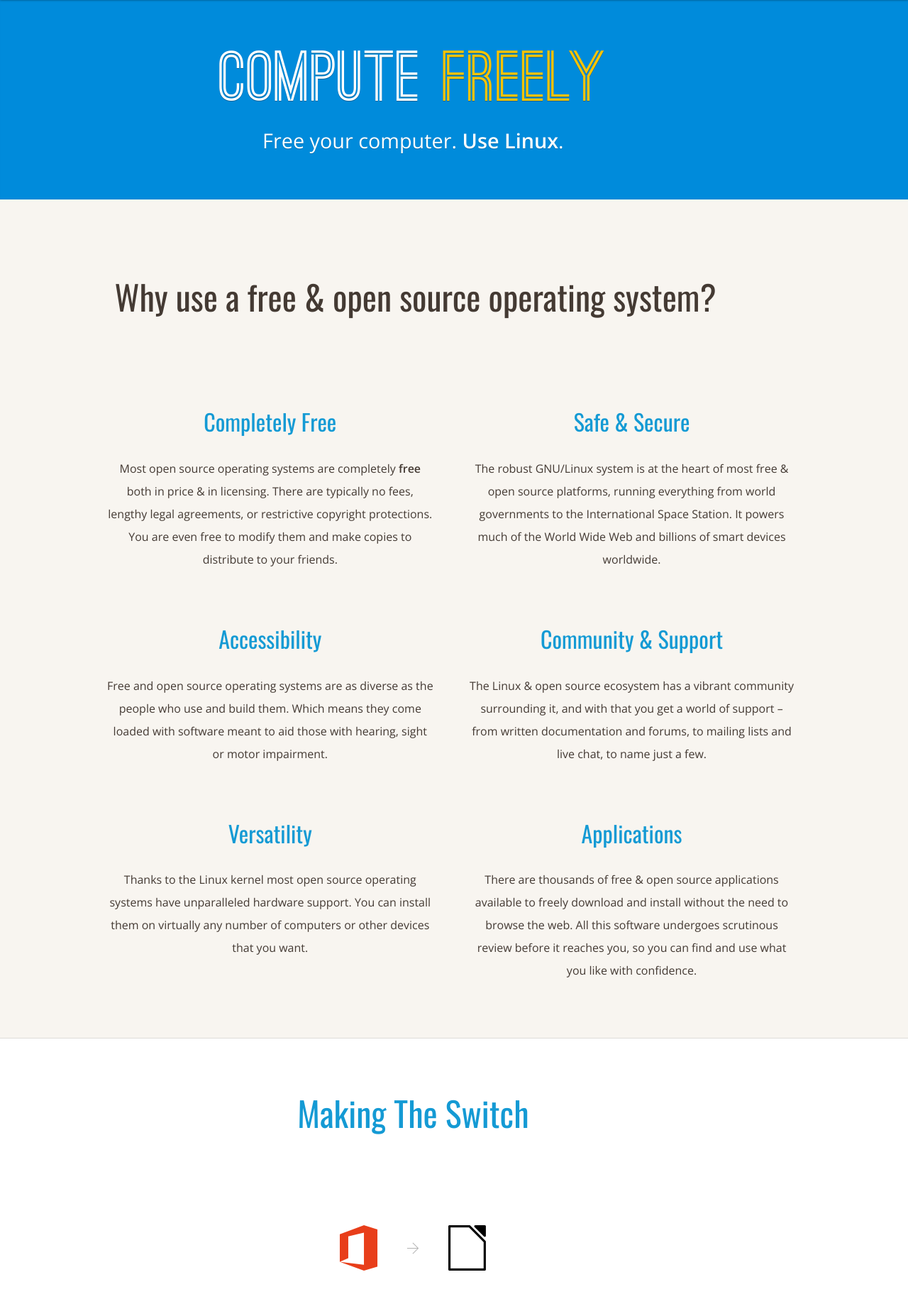
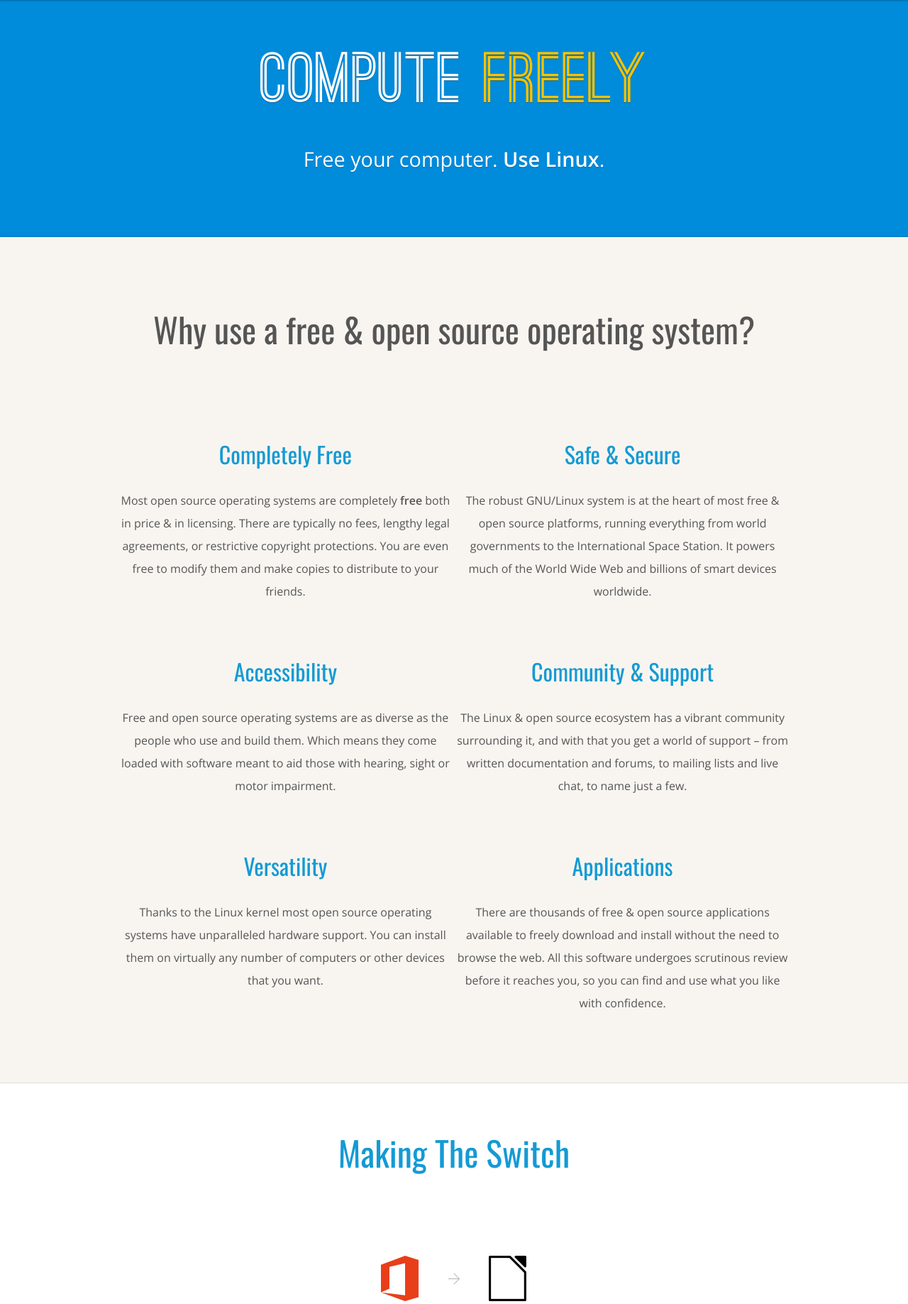
Before and after one commit to snwh/computefreely, a PHP site: page / in a window 1280 px wide. Shown: the part 64-1901 px from the top of the page at 71% size. Run offline with PHP 8.4, Linux system fonts and the light colour scheme; some libraries are stand-ins or nearby versions.

Commit message:
Cleaned up the code a bit

```diff
--- a/404.php
+++ b/404.php
@@ -13,8 +13,8 @@
 </header>
 
 <!-- Main -->
-<div id='main'>
-    <section >
+<div class="row first" id='main'>
+    <section>
         <h1>404 - Page Not Found</h1>
         <h3>This is not the page you're looking for.</h3>
     </section>
--- a/css/style.css
+++ b/css/style.css
@@ -96,6 +96,26 @@ hr.short {
     border-bottom: 1px solid rgba(0,0,0,0.1);
 }
 
+/*----- Rows -----*/
+
+.row {
+    margin:0;
+    width:100%;
+    padding-bottom: 2em;
+    border:none;
+    border-bottom: 1px solid rgba(0,0,0,0.1);
+    display: inline-block;
+}
+
+.row.first {
+    margin-top: 64px;
+    display: inline-block;
+}
+
+.row.last {
+    border:none;
+}
+
 /*----- Links -----*/
 
 p a {
@@ -161,17 +181,6 @@ blockquote:after {
     content: "”"
 }
 
-/*----- Main Section -----*/
-
-#main {
-    color: #444;
-    padding: 0;
-    padding-top: 64px;
-    margin:0;
-    width:100%;
-    background-color: #fff;
-}
-
 /*----- No-JS -----*/
 
 #no-js {
@@ -184,73 +193,74 @@ blockquote:after {
     box-shadow: 0 5px 10px -5px rgba(0,0,0,0.5);
 }
 
+
 /*----- Section -----*/
 
 section {
-    width: 72%;
-    margin-left:auto;
-    margin-right:auto;
-    padding:1em;
-    padding-bottom:1em;
-    overflow:hidden;
-    background-color:transparent;
-}
-
-/*----- Content -----*/
-
-.content {
-    display: inline-block;
-    width: 100%;
-}
-
-.content p {
-    padding: 0 1.4em;
-    max-width: 900px;
-    margin: 0 auto;
+    padding-top: 2em;
+    padding-bottom: 2em;
+    margin:0 20%;
+    color:#555;
 }
 
 /*----- Columns -----*/
 
-.column {
+.col {
     display: inline-block;
-    width: 30%;
-    margin: 1em auto;
-    padding: 0 1.4em;
-    min-height: 20em;
-    text-align: center;
-    vertical-align: top;
+    -webkit-box-sizing: border-box;
+    -moz-box-sizing: border-box;
+    box-sizing: border-box;
 }
 
-@media only screen and (max-width :1780px) {
-    .column {;
-        width: 29%;
+.col > img {
+    vertical-align: middle;
+}
+
+/* Half-width */
+
+.col.half {
+    width: 48%;
+    margin: 1em 0;
+    display: inline-block;
+}
+
+.col.half.left {
+    margin-right: 2%;
+}
+
+.col.half.right {
+    margin-left: 2%;
+}
+
+@media only screen and (max-width:1000px) {
+    .col.half.left,
+    .col.half.right {
+        margin: 0;
+    }
+
+    .col.half {
+        margin:0;
+        padding:1em 0;
+        float:left;width:100%;
     }
 }
 
 
-@media only screen and (max-width :1520px) {
-    .column {;
-        width: 45%;
-        min-height: 8em;
-    }
+/* Third-width */
+
+.col.s1of3,
+.col.third {
+    width: 30%;
+    margin: 1%;
+    vertical-align: top;
 }
 
-@media only screen and (max-width :1200px) {
-    .column {;
-        width: 44%;
-        min-height: 10em;
-    }
+@media only screen and (max-width:1400px) {.col.s1of3,.col.third{
+    width: 46%;
+    margin: 1em 0;
+    display: inline-block;}
 }
-
-
-@media only screen and (max-width :1000px) {
-    .column {;
-        width: 90%;
-        display: block;
-        margin: 2em auto;
-        min-height: 10em;
-    }
-}
+@media only screen and (max-width:1000px) {.col.s1of3,.col.third{width:98%;margin:1%}}
 
 .left {
     float: left;
@@ -295,6 +305,9 @@ header.absolute {
     line-height: 64px;
 }
 
+@media only screen and (max-width : 480px), only screen and (max-width : 768px) {.header-item {padding: 0 12px;font-size: 1em;margin: 0;}}
+
+
 .header-title {
     box-shadow: inset 0 -3px 0 0 #008BDB;
 }
@@ -323,15 +336,23 @@ header.absolute {
     -webkit-transition:ease 200ms;
 }
 
+@media only screen and (max-width :1480px) {.header-items {margin-left:5%;margin-right:5%;}}
+@media only screen and (max-width :1280px) {.header-items {margin-left:0;margin-right:0;}}
+@media only screen and (max-width : 480px), only screen and (max-width : 768px) {.header-items {margin:0;}}
+
+
+/*----- Main Section -----*/
+
+#main {
+    color: #444;
+    background-color: #fff;
+}
+
 
 /*----- Title Section -----*/
 
 #title {
     color: #fff;
-    padding: 0;
-    padding-top: 64px;
-    margin:0;
-    width:100%;
     background-color: #008BDB;
     box-shadow: inset 0 -1px 3px -2px rgba(0,0,0,0.2);
 }
@@ -352,6 +373,13 @@ header.absolute {
     text-shadow:0px 1px rgba(0,0,0,0.3);
     line-height: 1.5em;
 }
+
+
+@media only screen and (max-width:1280px) {.title {font-size: 6em;}}
+@media only screen and (max-width:720px){.title {font-size: 6em;line-height: 1em;}}
+@media only screen and (max-width:480px){.title {font-size: 4em;line-height: 1em;padding-bottom: 1em;line-height: 1.4em;}}
+
+
 
 .subtitle {
     font-family:"Open Sans", "Helvetica", "Arial" , sans-serif;
@@ -398,41 +426,34 @@ header.absolute {
     padding-bottom: 2em;
     color: #443A33;
     background-color: #F8F5F0;
-    margin:0;
-    width:100%;
     text-shadow:0px 1px rgba(255,255,255,0.2);
-    box-shadow: inset 0 -1px 0 0 rgba(0,0,0,0.1);
 }
 
 #benefits section {
-    width: 80%;
+    margin: 0 10%;
+    text-align:center;
 }
 
 #benefits h1 {
     padding-bottom:0.5em;
-    text-align:center;
 }
 
 #benefits h2 {
     color: #149AD4;
-    text-align:center;
 }
 
 /*----- Distros Section -----*/
 
 #distros {
     color: #555;
-    padding-bottom: 2em;
-    margin:0;
-    width:100%;
     background-color: #F5F0E7;
     text-shadow:0px 1px rgba(255,255,255,0.2);
-    box-shadow: inset 0 -1px 0 0 rgba(0,0,0,0.1);
-    text-align: center;
 }
 
 #distros section {
+    margin: 0 auto;
     width: 80%;
+    text-align: center;
 }
 
 .distro {
@@ -592,34 +613,17 @@ header.absolute {
 /*----- Switch Section -----*/
 
 #make-the-switch {
-    padding-bottom: 2em;
-    margin:0;
-    width:100%;
     background-color: #fff;
     text-shadow:0px 1px rgba(255,255,255,0.2);
-    box-shadow: inset 0 -1px 0 0 rgba(0,0,0,0.1);
+}
+
+#make-the-switch section {
     text-align: center;
 }
 
-#make-the-switch section {
+.switch {
     width: 100%;
-}
-
-.switch {
-    width: 60%;
-    padding: 2em;
-}
-
-@media only screen and (max-width :1250px) {
-    .switch {
-        width: 80%;
-    }
-}
-
-@media only screen and (max-width :1100px) {
-    .switch {
-        width: 100%;
-    }
+    padding: 2em 0;
 }
 
 #make-the-switch h1 {
@@ -878,118 +882,16 @@ footer p a:hover {
 
 /*--------MEDIA QUERIES--------*/
 
-@media only screen and (max-width :1480px) {
 
-    .header-items {
-        margin-left:5%;
-        margin-right:5%;
-    }
-}
-
-@media only screen and (max-width :1280px) {
-
-    .title {
-        font-size: 6em;
-    }
-
-    .header-items {
-        margin-left:0;
-        margin-right:0;
-    }
-
-}
-
-@media only screen and (max-width :1100px) {
-
-    .content {
-        float: left;
-        width:85%;
-        padding: 1.4em;
-    }
-}
 
 @media only screen and (max-width :900px) {
-
 
     img.hide,
     .hide {display: none;}
 
 }
 
-@media  only screen and (orientation:portrait), only screen and (max-device-width :720px), only screen and (max-device-width :1080px) {
 
-
-    section {
-        width: 100%;
-    }
-    .content {
-        float: left;
-        width:85%;
-        padding: 1.4em;
-    }
-
-    .title {
-        font-size: 6em;
-        line-height: 1em;
-    }
-
-}
-
-@media only screen and (max-width : 480px), only screen and (max-width : 768px) {
-
-
-    .header-item {
-        padding: 0 12px;
-        font-size: 1em;
-        margin: 0;
-    }
-
-    .header-items {
-        margin:0;
-    }
-
-    section {
-        width: 100%;
-        padding: 0;
-    }
-
-    .content {
-        float: left;
-        width:85%;
-        padding: 1.4em;
-    }
-
-    .title {
-        font-size: 4em;
-        line-height: 1em;
-        padding-bottom: 1em;
-        line-height: 1.4em;
-    }
-
-    img.hide,
-    .hide {display: none;}
-
-}
-
-@media only screen and (max-width : 320px), only screen and (max-width : 600px) {
-
-}
-
-@media only screen and (max-device-width :720px) and (orientation:landscape) {
-
-}
-
-@media only screen and (max-device-width :1080px) {
-
-}
-
-@media only screen and (max-device-width:35em) {
-    /* Style adjustments for viewports that meet the condition */
-}
-
-@media only screen and (-webkit-min-device-pixel-ratio:1.5), only screen and (min-resolution:144dpi) {
-    /* Style adjustments for high resolution devices */
-}
 
 /* ==========================================================================
    Print styles.
--- a/index.php
+++ b/index.php
@@ -15,59 +15,54 @@
 </header>
 
 <!-- Title -->
-<div id='title'>
+<div class="row first" id='title'>
     <section>
-    	<div class="content">
         <h1 class="title">Compute <span class="freely">Freely</span></h1>
         <h2 class="subtitle">Free your computer. <b>Use Linux</b>.</h2>
-        </div>
     </section>
 </div>
-<span id="top"></span>
+
 <!-- Benefits Section -->
-<div id='benefits'>
+<div class="row" id='benefits'>
     <section>
-        <div class="content">
         <h1>Why use a free &amp; open source operating system?</h1>
-        </div>
         <br>
-        <div class="column">
+        <div class="col third">
             <h2>Completely Free</h2>
             <p>Most open source operating systems are completely <b>free</b> both in price &amp; in licensing. There are typically no fees, lengthy legal agreements, or restrictive copyright protections. You are even free to modify them and make copies to distribute to your friends.</p>
         </div>
-        <!-- <div class="column">
+        <!-- <div class="col third">
             <h2>Privacy &amp; Accountability</h2>
             <p>Free and open source operating systems are developed in the open.</p>
         </div> -->
-        <div class="column">
+        <div class="col third">
             <h2>Safe &amp; Secure</h2>
             <p>The robust GNU/Linux system is at the heart of most free &amp; open source platforms, running everything from world governments to the International Space Station. It powers much of the World Wide Web and billions of smart devices worldwide.</p>
         </div>
-        <div class="column">
+        <div class="col third">
             <h2>Accessibility</h2>
             <p>Free and open source operating systems are as diverse as the people who use and build them. Which means they come loaded with software meant to aid those with hearing, sight or motor impairment.</p>
         </div>
-        <div class="column">
+        <div class="col third">
             <h2>Community &amp; Support</h2>
             <p>The Linux &amp; open source ecosystem has a vibrant community surrounding it, and with that you get a world of support – from written documentation and forums, to mailing lists and live chat, to name just a few.</p>
         </div>
-        <div class="column">
+        <div class="col third">
             <h2>Versatility</h2>
             <p>Thanks to the Linux kernel most open source operating systems have unparalleled hardware support. You can install them on virtually any number of computers or other devices that you want.</p>
         </div>
-        <div class="column">
+        <div class="col third">
             <h2>Applications</h2>
             <p>There are thousands of free &amp; open source applications available to freely download and install without the need to browse the web. All this software undergoes scrutinous review before it reaches you, so you can find and use what you like with confidence.</p>
         </div>
     </section>
 </div>
-<!-- Benefits Section -->
-<div id='make-the-switch'>
+
+<!-- Switching Section -->
+<div class="row" id='make-the-switch'>
     <section>
-        <div class="content">
         <h1>Making The Switch</h1>
-        </div>
-        <div class="content switch">
+        <div class="switch">
             <div class="alternatives">
                 <div class="pair">
                     <img class="alternative" src="/img/logos/logo-microsoft-office.png" alt="" title="Microsoft Office">
@@ -78,7 +73,7 @@
             <h2>If you work with Microsoft Office</h2>
             <p>Many free and open source operating systems have the LibreOffice suite available which lets you create documents, spreadsheets, and presentations as you would with Microsoft Office. With LibreOffice, you can also open and edit any Word, Powerpoint, or Excel files you may already have.</p>
         </div>
-        <div class="content switch">
+        <div class="switch">
             <div class="browsers">
                 <img class="browser" src="/img/browsers/chrome_128x128.png" alt="" title="Google Chrome">
                 <img class="browser" src="/img/browsers/firefox_128x128.png" alt="" title="Mozilla Firefox">
@@ -90,7 +85,7 @@
             <h2>Browsing the Web</h2>
             <p>You still have the best of the web available to you on Linux; popular browsers like Google Chrome, Mozilla Firefox and Opera support Linux. Plus the many other Linux-only browsers.</p>
         </div>
-        <div class="content switch">
+        <div class="switch">
             <div class="alternatives">
                 <a href="http://gimp.org/" target="_blank"><img class="alternative" src="/img/logos/logo-gimp.png" alt="" title="GIMP"></a>
                 <a href="http://inkscape.org/" target="_blank"><img class="alternative" src="/img/logos/logo-inkscape.png" alt="" title="Inkscape"></a>
@@ -101,7 +96,7 @@
             <h2>Open your Creativity</h2>
             <p>On other platforms, the creative field is dominated by some big names, such as Adobe, but there are capable open source alternatives: from the GIMP, Inkscape &amp; Krita for graphics editing, to Blender for animation and Ardour for digital audio.</p>
         </div>
-        <div class="content switch">
+        <div class="switch">
             <div class="alternatives">
                 <img class="alternative hide" src="/img/logos/logo-itunes.png" alt="" title="iTunes">
                 <img class="alternative hide" src="/img/logos/logo-wmp.png" alt="" title="Windows Media Player">
@@ -114,7 +109,7 @@
             <h2>Keep on Listening</h2>
             <p>Out of the box, many free and open source operating systems can manage your existing music library and keep you listening.</p>
         </div>
-        <div class="content switch">
+        <div class="switch">
             <div class="alternatives">
                 <img class="alternative" src="/img/logos/logo-steam.png" alt="" title="Steam">
                 <img class="alternative" src="/img/logos/logo-ubuntu-software-center.png" alt="" title="Ubuntu Software Center">
@@ -124,13 +119,12 @@
         </div>
     </section>
 </div>
+
 <!-- Distros Section -->
-<div id='distros'>
+<div class="row" id='distros'>
     <section>
-        <div class="content">
         <h1>What's Available?</h1>
         <h3>There are thousands of free and open source Linux operating systems to try. Here are some of the most popular.</h3>
-        </div>
         <div id="distro-list">
             <a href="https://archlinux.org/" target="_blank" class="distro" title="Visit project homepage for more information">
                 <img class="logo" src="/img/logos/distro-arch-linux.svg" alt="" title="Arch Linux">
@@ -158,7 +152,7 @@
                 <h1 class="name">Fedora</h1>
                 <p class="difficulty medium">Intermediate</p>
                 <p class="distro-text">Fedora has reputation for being cutting-edge and taking an innovative role with open source technologies.</p>
-                <p class="distro-text">However, being bleeding edge means each Fedora release is not supported for very long</p>
+                <p class="distro-text">However, being bleeding edge means each Fedora release is not supported for very long.</p>
             </a>
             <a href="http://www.linuxmint.com/" target="_blank" class="distro" title="Visit project homepage for more information">
                 <img class="logo" src="/img/logos/distro-linux-mint.svg" alt="" title="Linux Mint">
@@ -192,9 +186,10 @@
         </script>
     </section>
 </div>
-<div id='quote'>
+
+<!-- Social Section -->
+<div class="row last" id='quote'>
     <section>
-        <div class="content">
         <blockquote>I used your website to introduce my friend to Linux. I will be helping to load either Linux Mint or elementary OS tomorrow. Thanks for this great website, you made Linux a lot cooler!﻿</blockquote>
         <hr class="short">
         <a class="share tweet" href="http://www.twitter.com/home?status=Compute%20Freely%20is%20a%20friendly%20place%20to%20start%20if%20you're%20curious%20about%20switching%20to%20Linux.%20http://computefreely.org/" target="_blank"><span><i class="fa fa-twitter"></i>Tweet this Page</span></a>
@@ -204,11 +199,7 @@
         <a class="share googleplus" href="https://plus.google.com/share?url=http://computefreely.org/" target="_blank">
             <span><i class="fa fa-google-plus"></i>Share on Google+</span>
         </a>
-        </div>
     </section>
-<hr>
-<!-- Top -->
-<a class="jump-link" id="top-link" title="Go Top"><div class="top-arrow"></div></a>
 </div>
 
 <?php
```
Also changed, not shown: 1 other file. Lines whose indentation alone changed are shown as unchanged.
